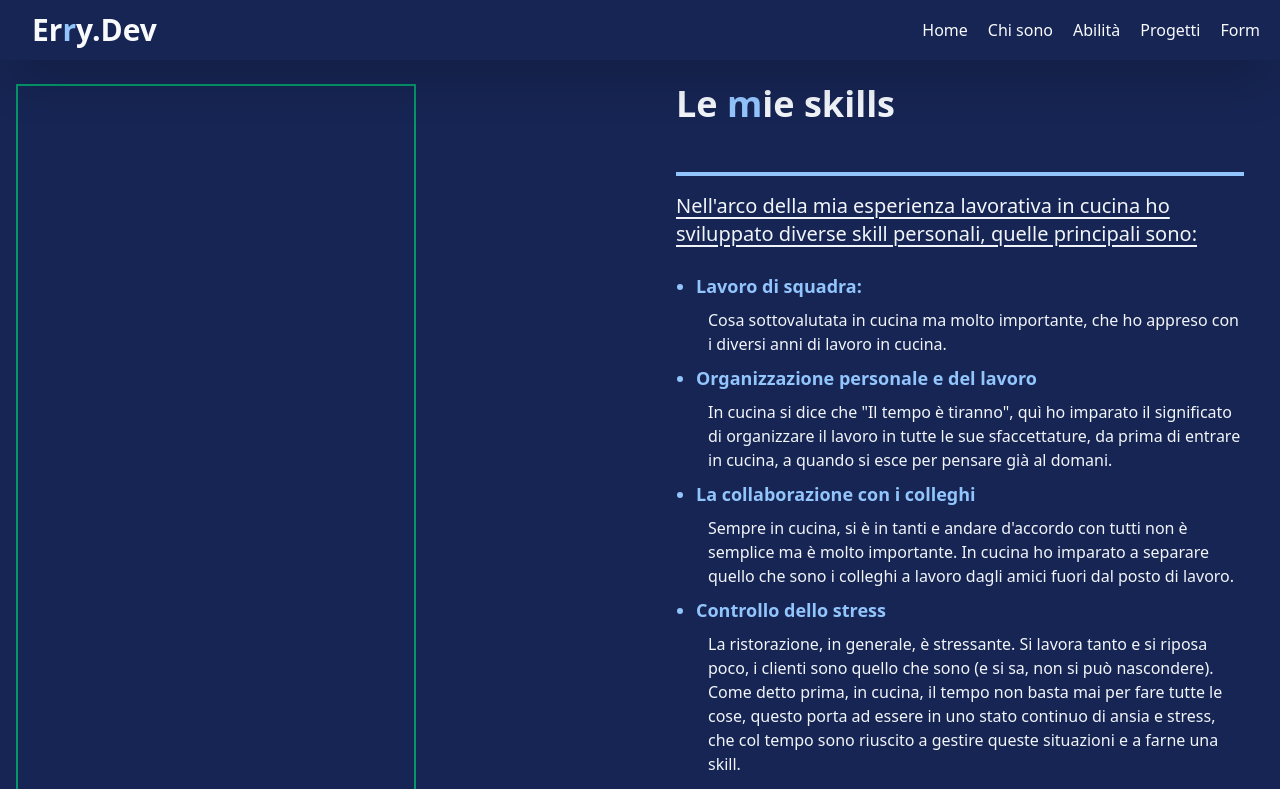
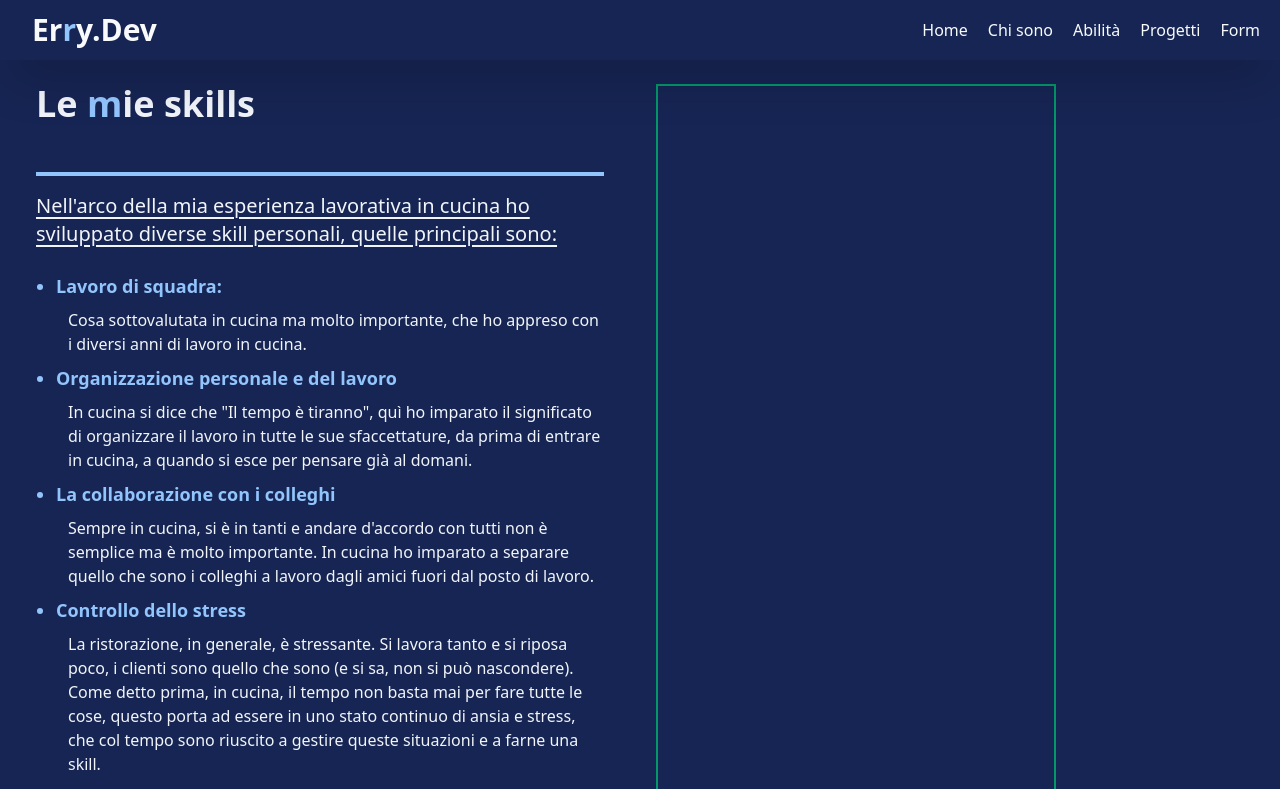
Before and after one commit to Erry002/ErryDev, a React (Vite) app: page /skills in a window 1280 px wide. Shown: the top 789 px of the page. Built offline with nearby package versions, Linux system fonts and the light colour scheme.

Commit message:
cambio posizzione foto skill

```diff
--- a/src/pages/Skills.jsx
+++ b/src/pages/Skills.jsx
@@ -2,11 +2,8 @@ export default function Skills() {
   return (
     <div className="flex flex-col pt-5 min-h-screen bg-blue-950 text-white">
       <div className="flex justify-center pt-16">
-        <div className="max-w-7xl w-full px-4">
-          <div className="grid grid-cols-1 md:grid-cols-2 gap-8 mb-20">
-            <div className="border-2 border-emerald-600 h-[400px] md:h-auto w-full md:w-[300px] lg:w-[400px]">
-              {/* Contenuto per la foto */}
-            </div>
+        <div className="max-w-7xl  w-full px-4">
+          <div className="grid  grid-cols-1 md:grid-cols-2 gap-8 mb-20">
 
             <div className="text-slate-100 px-5 flex flex-col justify-center w-full max-w-7xl">
               <h1 className="font-bold text-4xl mb-8">
@@ -112,6 +109,10 @@ export default function Skills() {
               </div>
               <div className="my-4 h-1 w-[300px] md:w-full bg-blue-300"></div>
             </div>
+
+            <div className="border-2 border-emerald-600 h-[400px] md:h-auto w-full md:w-[300px] lg:w-[400px]">
+              {/* Contenuto per la foto */}
+            </div>
           </div>
         </div>
       </div>
```
